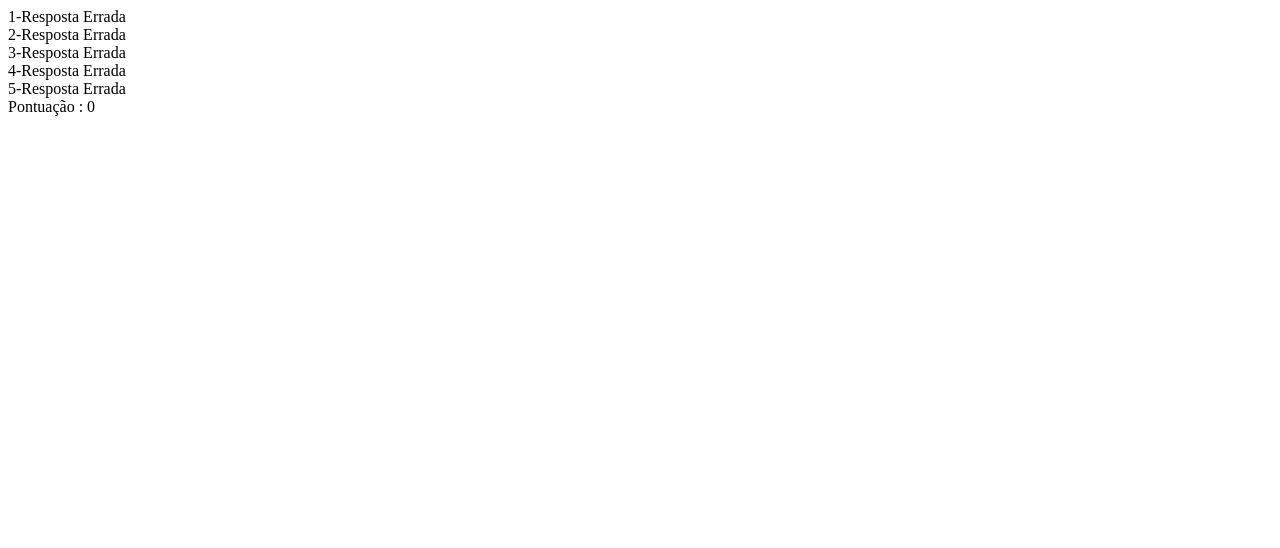
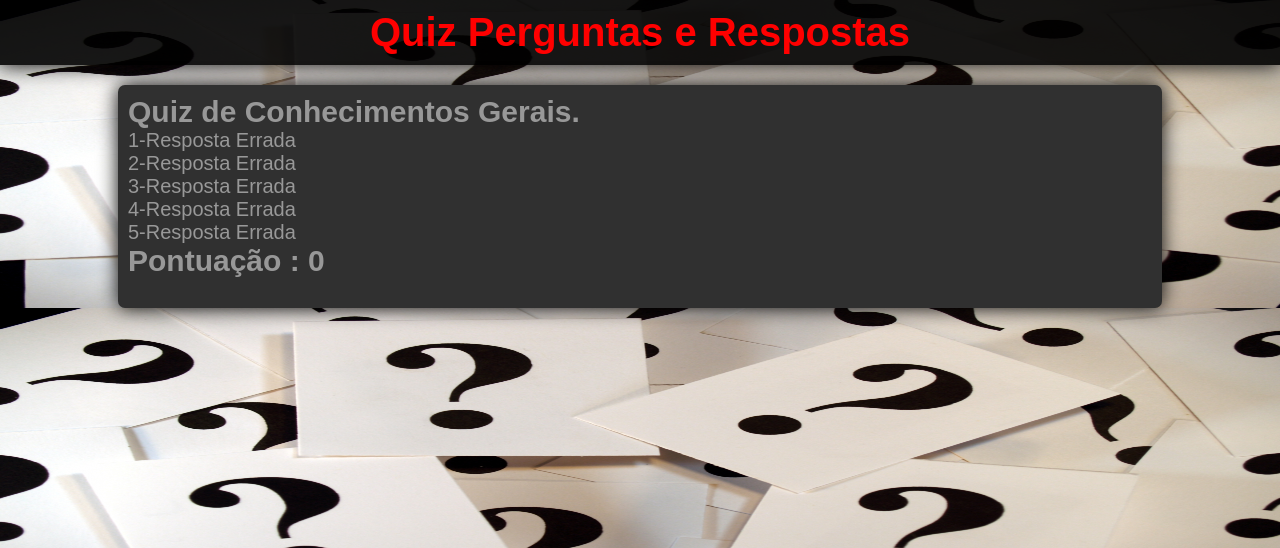
Before and after one commit to IgorDonizetti/Perguntas, a PHP site: page /resposta.php in a window 1280 px wide. Shown: the top 548 px of the page. Run offline with PHP 8.4, Linux system fonts and the light colour scheme.

Commit message:
Modificação

```diff
--- a/css/indexcss.css
+++ b/css/indexcss.css
@@ -3,7 +3,10 @@ margin: 0px;}
 
 body{background-color: #000000;
      background-image: url(../imagens/interrogação.jpg);
-     background-size: 100% 100%;}
+     background-size: 100% 100%;
+     color:rgba(255,255,255,0.5);
+     font-size: 20px;
+font-family: arial;}
 
 header{width: 100%;
        height: auto;
--- a/resposta.php
+++ b/resposta.php
@@ -1,9 +1,16 @@
 <!DOCTYPE html>
-<html>
+<html lang="pt-br">
+<meta charset="utf-8">
 <head>
-	<title></title>
+	<title>Perguntas e respostas</title>
+	<link rel="stylesheet" type="text/css" href="css/indexcss.css">
 </head>
 <body>
+  <header>
+   <h1>Quiz Perguntas e Respostas</h1>
+  </header>
+<section>
+<h2>Quiz de Conhecimentos Gerais.</h2>
 <?php
 $pergunta1 = isset($_GET['resposta3']);
 $pergunta2 = isset($_GET["resposta5"]);
@@ -61,7 +68,16 @@ else {
 }
 
 echo "5-$mensagemr5<br>";
-echo "Pontuação : $pontuacao"
+echo "<h2>Pontuação : $pontuacao</h2>"
 ?>
+</section>
+
+<!--COMENTARIO-RESPOSTAS
+1 - Coeficiente
+2 - 7
+3 - Tipógrafo
+4 - Tundra
+5 - 6
+-->
 </body>
 </html>
```
